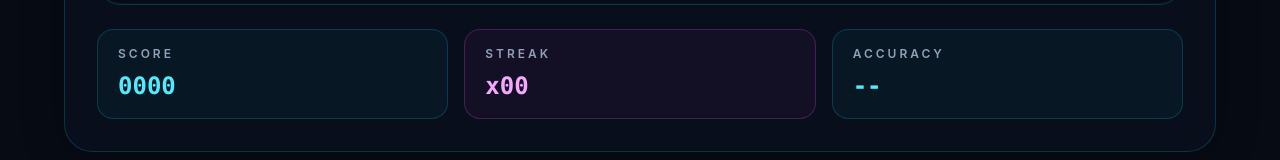
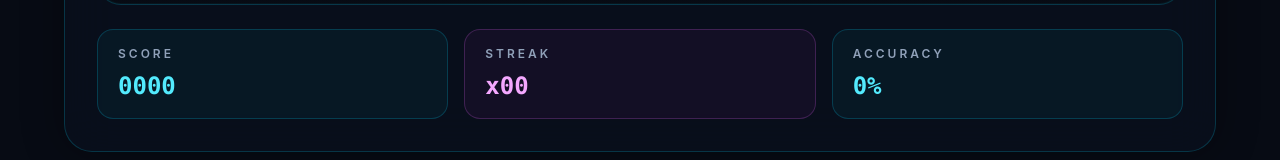
Before and after one commit to Breedlove-Jason/takeneuroiq, a React (Vite) app: page /arena in a window 1280 px wide. Shown: the part 3679-3839 px from the top of the page. Built offline with nearby package versions, Linux system fonts and the light colour scheme.

Commit message:
fix false accuracy issue, next streak glow

```diff
--- a/src/pages/Arena.jsx
+++ b/src/pages/Arena.jsx
@@ -11,11 +11,12 @@ function Arena({ theme }) {
   const [score, setScore] = useState(0);
   const [streak, setStreak] = useState(0);
   const [bestStreak, setBestStreak] = useState(0);
-  const [feedback, setFeedback] = useState("");
-  const [correctAnswers, setCorrectAnswers] = useState(0);
-  const [totalAnswers, setTotalAnswers] = useState(0);
-  const [timeLeft, setTimeLeft] = useState(45);
-  const [gameOver, setGameOver] = useState(false);
+  const [feedback, setFeedback] = useState("")
+const [correctAnswers, setCorrectAnswers] = useState(0)
+const [totalAnswers, setTotalAnswers] = useState(0)
+const [puzzlesSeen, setPuzzlesSeen] = useState(1)
+const [timeLeft, setTimeLeft] = useState(45)
+const [gameOver, setGameOver] = useState(false)
 
   useEffect(() => {
     if (gameOver) return;
@@ -34,15 +35,15 @@ function Arena({ theme }) {
 
 function loadNextPuzzle(currentId) {
   const availablePuzzles = patternPuzzles.filter(
-      (puzzle) => puzzle.id !== currentId,
-    );
+    (puzzle) => puzzle.id !== currentId
+  )
 
   const nextPuzzle =
-      availablePuzzles[Math.floor(Math.random() * availablePuzzles.length)];
+    availablePuzzles[Math.floor(Math.random() * availablePuzzles.length)]
 
-    setCurrentPuzzle(nextPuzzle);
+  setCurrentPuzzle(nextPuzzle)
+  setPuzzlesSeen((prev) => prev + 1)
 }
-
   function handleAnswer(selectedAnswer) {
     if (gameOver) return;
 
@@ -71,24 +72,23 @@ function Arena({ theme }) {
   }
 
 function resetGame() {
-    const newPuzzle = getRandomPuzzle();
+  const newPuzzle = getRandomPuzzle()
 
-    setCurrentPuzzle(newPuzzle);
-    setScore(0);
-    setStreak(0);
-    setBestStreak(0);
-    setFeedback("");
-    setCorrectAnswers(0);
-    setTotalAnswers(0);
-    setTimeLeft(45);
-    setGameOver(false);
+  setCurrentPuzzle(newPuzzle)
+  setScore(0)
+  setStreak(0)
+  setBestStreak(0)
+  setFeedback("")
+  setCorrectAnswers(0)
+  setTotalAnswers(0)
+  setPuzzlesSeen(1)
+  setTimeLeft(45)
+  setGameOver(false)
 }
-
 const accuracy =
-    totalAnswers === 0
+  puzzlesSeen === 0
     ? "--"
-      : `${Math.round((correctAnswers / totalAnswers) * 100)}%`;
-
+    : `${Math.round((correctAnswers / puzzlesSeen) * 100)}%`
   function getPerformanceMessage() {
     if (totalAnswers === 0) {
       return "No response data captured. Re-enter the arena to begin analysis.";
@@ -96,16 +96,20 @@ function Arena({ theme }) {
 
     const accuracyValue = Math.round((correctAnswers / totalAnswers) * 100);
 
-    if (accuracyValue >= 90) {
-      return "Exceptional pattern stability detected. Your responses were fast, precise, and highly consistent.";
+    if (accuracyValue >= 90 && bestStreak >= 6) {
+      return "Exceptional neural stability detected. Your pattern recognition remained precise even under time pressure.";
     }
 
-    if (accuracyValue >= 75) {
-      return "Strong cognitive performance recorded. Pattern recognition remained reliable under timed pressure.";
+    if (accuracyValue >= 80 && bestStreak >= 4) {
+      return "Strong cognitive performance recorded. Pattern recognition remained reliable throughout the round.";
+    }
+
+    if (accuracyValue >= 70) {
+      return "Good analytical performance. Your recognition accuracy remained solid, but streak interruptions reduced momentum.";
     }
 
     if (accuracyValue >= 60) {
-      return "Solid performance. Recognition accuracy is developing well, but speed-pressure introduced some instability.";
+      return "Moderate stability detected. Your pattern recognition is developing, but response timing created inconsistency.";
     }
 
     return "Analysis indicates unstable pattern response under pressure. Additional challenge reps recommended.";
```
Lines whose indentation alone changed are shown as unchanged.
